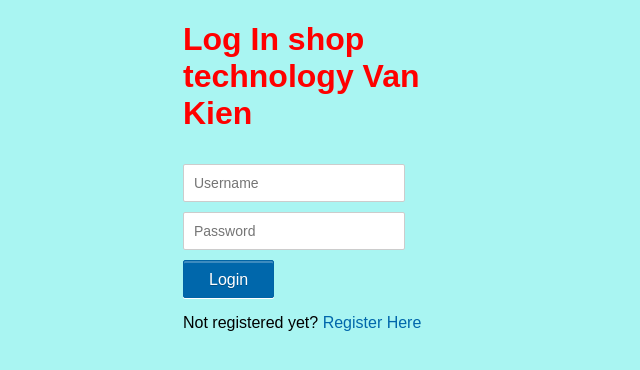
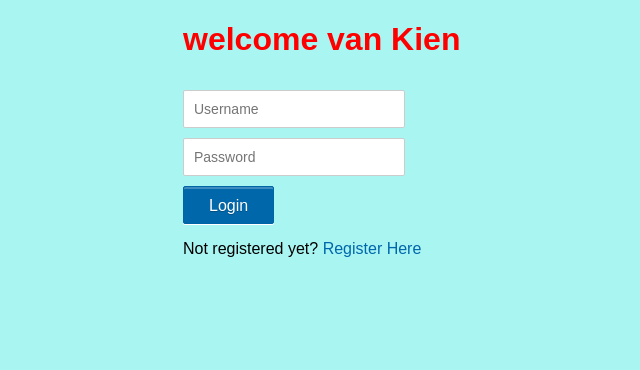
Before and after one commit to PhamKien2000/shell-online, a PHP site: page /login.php in a window 1280 px wide. Shown: the top 370 px of the page, without its empty margins (307-947 px from the left). Run offline with PHP 8.4, Linux system fonts and the light colour scheme.

Commit message:
sua login

```diff
--- a/login.php
+++ b/login.php
@@ -34,7 +34,7 @@ and password='".md5($password)."'";
     }else{
 ?>
 <div class="form">
-<h1 style="color: red;">Log In shop technology Van Kien</h1>
+<h1 style="color: red;">welcome van Kien</h1>
 <form action="" method="post" name="login">
 <input type="text" name="username" placeholder="Username" required />
 <input type="password" name="password" placeholder="Password" required />
```
